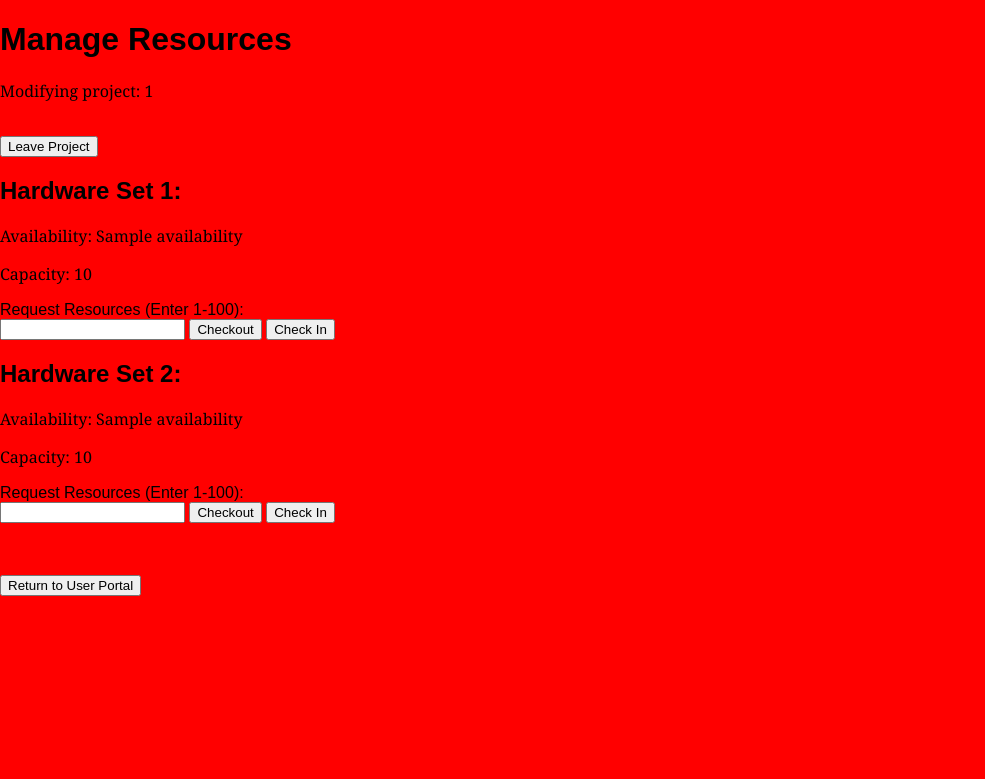
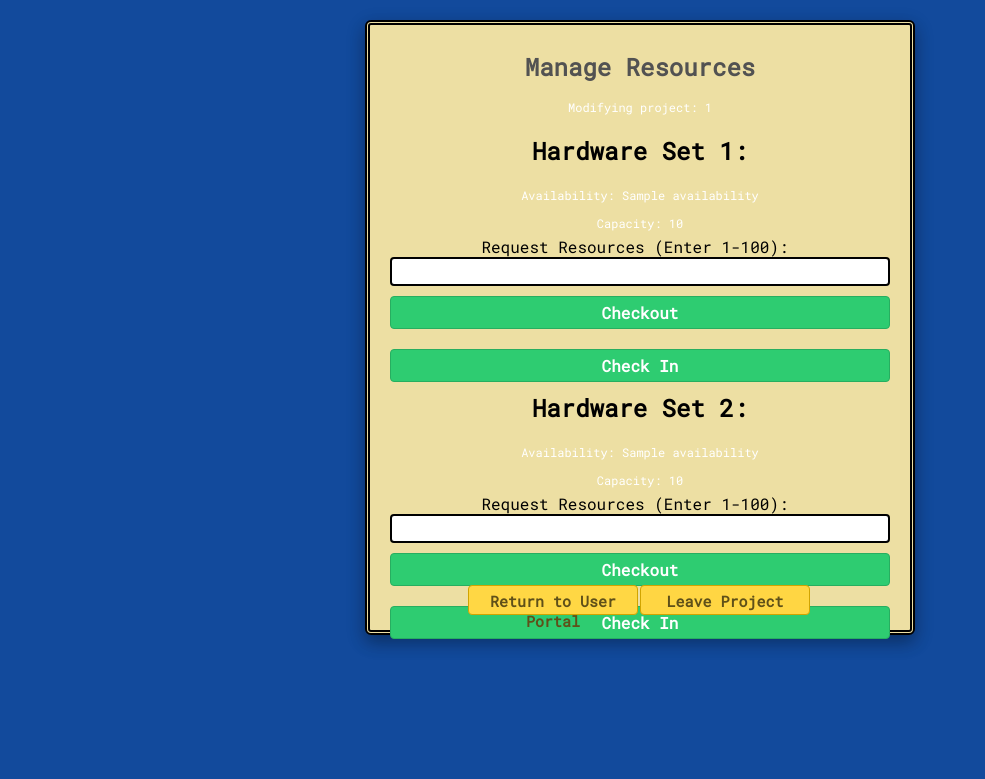
Before and after one commit to gwyni/EE461L_Team-8_Project, a Flask app: a page that uses templates/base.html in a window 1280 px wide. Shown: the top 779 px of the page, without its empty margins (0-985 px from the left). Run offline with Flask 2, Linux system fonts and the light colour scheme; the visitor is signed in with stand-in values (Sample User, id 1); a database or web service that is not in the repository returns one stand-in record (values such as "Sample title"); some libraries are stand-ins or nearby versions.

Commit message:
started projectPage styling

```diff
--- /dev/null
+++ b/static/css/checkout.css
@@ -0,0 +1,141 @@
+/* body formatting */
+body{
+	font-family: 'Roboto Mono', monospace;
+	background:#124A9C;
+	margin: 0 auto 0 auto;
+	width:100%;
+	text-align:center;
+	margin: 20px 0px 20px 0px;
+}
+
+/* "Welcome Back" formatting */
+h1{
+	font-size:1.5em;
+	color:#525252;
+}
+
+h3{
+    color: white;
+    background-color: #3498db;
+    margin: 0px 0px 0px 0px;
+}
+
+hr.new1 {
+    margin-top: 10px;
+    margin-bottom: 10px;
+    border-top: 3px solid black;
+  }
+
+  hr.new2 {
+    margin-top: 20px;
+    border: 2px solid black;
+  }
+
+/* paragraph formatting */
+p {
+    margin-bottom: 0px;
+	font-family: 'Roboto Mono', monospace;
+	color: darkslategray;
+	font-size:12px;
+	text-decoration: none;
+	color:white;
+}
+
+/* formatting for the input boxes */
+input{
+	width: 100%;
+	padding: 5px;
+	border: 2px solid black;
+	border-radius: 4px;
+	resize: vertical;
+	float: right;
+}
+
+/*formatting for the labels, i.e. "username", "password", and the buttons*/
+label {
+	padding: 5px 10px 0px 0px;
+	display: inline-block;
+}
+
+
+/* formatting for the container that holds two columns */
+.container {
+	border-radius:6px;
+	margin: 0 auto 0 auto;
+	max-width: 500px;
+    	height: 590px;
+	margin: auto;
+	border: 5px double black;
+	background-color: #EDDFA3;
+	padding: 10px 20px 5px 20px;
+	box-shadow: 0 8px 16px 0 rgba(0,0,0,0.2), 0 6px 20px 0 rgba(0,0,0,0.19);
+}
+  /* the smaller of the two columns which holds "username" and "password" text */
+  .small-column {
+	font-size: 15px;
+	float: left;
+	width: 30%;
+	margin-top: 5px;
+  }
+
+  /* the bigger of the two columns which holds input boxes*/
+  .big-column {
+	float: left;
+	width: 70%;
+	margin-top: 6px;
+  }
+
+  .biggest-col{
+    margin: 0px, 0px, 0px, 0px;
+    position: absolute;
+    left: 50%;
+    -ms-transform: translateX(-50%);
+    transform: translateX(-50%);
+  }
+
+  /* note: the third row contains the buttoms */
+.row:after {
+	content: "";
+	display: table;
+	clear: both;
+  }
+
+/* styling for the "Login" button */
+button[type=submit] {
+	background:#2ecc71;
+	width:500px;
+	padding-top:5px;
+	padding-bottom:5px;
+	color:white;
+	border-radius:4px;
+	border: #27ae60 1px solid;
+
+	margin-top:10px;
+	margin-bottom:10px;
+	float:left;
+	font-family: 'Roboto Mono', monospace;
+	font-weight:800;
+	font-size:1em;
+  }
+ button:hover {	 background:#2CC06B;}
+
+/* styling for the "Sign-Up" button */
+  #btn2{
+	float:left;
+	background:#3498db;
+	width:125px;  padding-top:5px;
+	padding-bottom:5px;
+	color:white;
+	border-radius:4px;
+	border: #2980b9 1px solid;
+
+	margin-top:20px;
+	margin-bottom:10px;
+	margin-left:10px;
+	font-weight:800;
+	font-size:0.8em;
+  }
+
+  #btn2:hover{
+  background:#3594D2;
+  }
--- a/templates/base.html
+++ b/templates/base.html
@@ -7,7 +7,7 @@
 
 <!DOCTYPE html>
 <html lang="en">
-<title>project name - {% block title %}{% endblock %}</title>
+<title>website name - {% block title %}{% endblock %}</title>
 <head>
 	<meta charset="UTF-8">
 	<meta name="viewport" content="width=device-width,initial-scale=1.0">
--- a/templates/checkoutPage.html
+++ b/templates/checkoutPage.html
@@ -1,24 +1,17 @@
-{% extends 'base.html' %}
-
-{% block head %}
-
+<link href="https://fonts.googleapis.com/css2?family=Roboto+Mono&display=swap" rel='stylesheet' type='text/css'>
+{% extends "base.html" %}
+{% block title %}{{ super() }}Manage Resources{% endblock %}
+{% block head %} {{ super() }}
+<link rel="stylesheet" href="../static/css/checkout.css">
 {% endblock %}
 
 {% block body %}
-<!DOCTYPE html>
-<html>
-<head>
-	<title></title>
-</head>
-<body>
-<h1>Manage Resources</h1>
-<p>{{displayProject}}</p>
-<br>
-
+<div class="container">
 <form method='POST'>
+	<h1>Manage Resources</h1>
+	<p>{{displayProject}}</p>
 	<div class="row">
 		<div class = "biggest-col">
-			<button type='submit' name='leaveproject' value="leave project">Leave Project</button>
 		</div>
 	</div>
 	<div class="form-group">
@@ -44,9 +37,15 @@
 		<button type="submit" name="checkinHW2" value="send request">Check In</button>
 		<p>{{statusTwo}}</p><br>
     <br>
-    <button type="submit" name='returnToUP' value="go back">Return to User Portal</button>
+	<div class="row">
+		<div class = "biggest-col">
+			<button type='submit' style="color: #5f5019; background-color:#ffd744;	border: #d1a401 1px solid;
+			margin-right: 2px; font-size: 15px; height: 30px; width:170px; margin-top: 0px;" name='returnToUP' value="go back">Return to User Portal</button>
+			<button type='submit' style="color: #5f5019; background-color:#ffd643;	border: #d1a401 1px solid;
+			margin-right: 2px; font-size: 15px; height: 30px; width:170px; margin-top: 0px;" name='leaveproject' value="leave project">Leave Project</button>
+		</div>
+	</div>
 	</div>
 </form>
-</body>
-</html>
+</div>
 {% endblock %}
```
Also changed, not shown: 1 other file.
